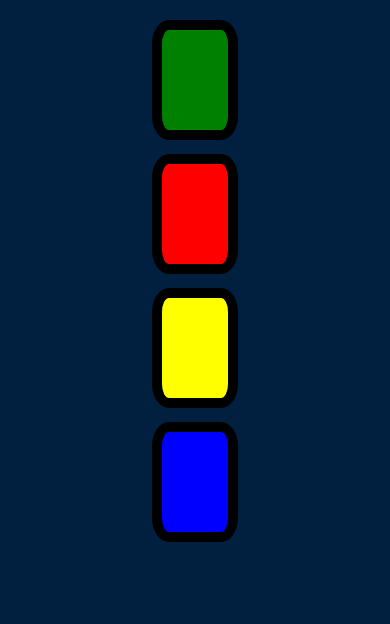
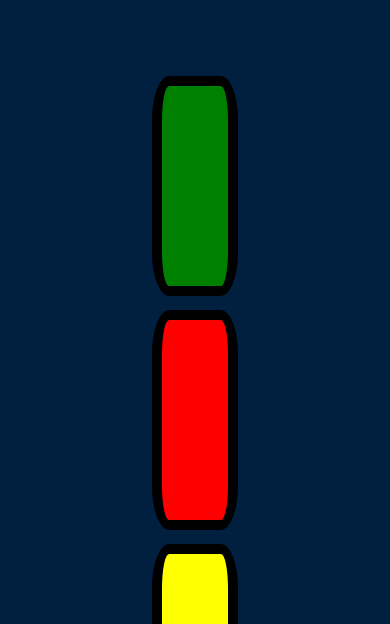
Before and after one commit to Tony-Thawatchai/simon-game, a plain HTML site: page index2.html in a window 390 px wide. Shown: the part 220-844 px from the top of the page. Drawn offline with nearby package versions, Linux system fonts and the light colour scheme.

Commit message:
2021-10-29 14:37 mobile ratio

```diff
--- a/styles.css
+++ b/styles.css
@@ -56,7 +56,7 @@ h3 {
 .ready-to-play {
   background-color: green;
   opacity: 0.8;
-  width: 35%;
+  width: 45%;
   /* height: 5rem;
   font-size: 5rem; */
 }
@@ -89,7 +89,10 @@ h3 {
 
 @media  (max-width:1028px){
   .btn{
-    height: 100px;
+    height: 200px;
     margin: 5px;
   }
+  .container{
+    margin: 20% auto;
+  }
 }
```
